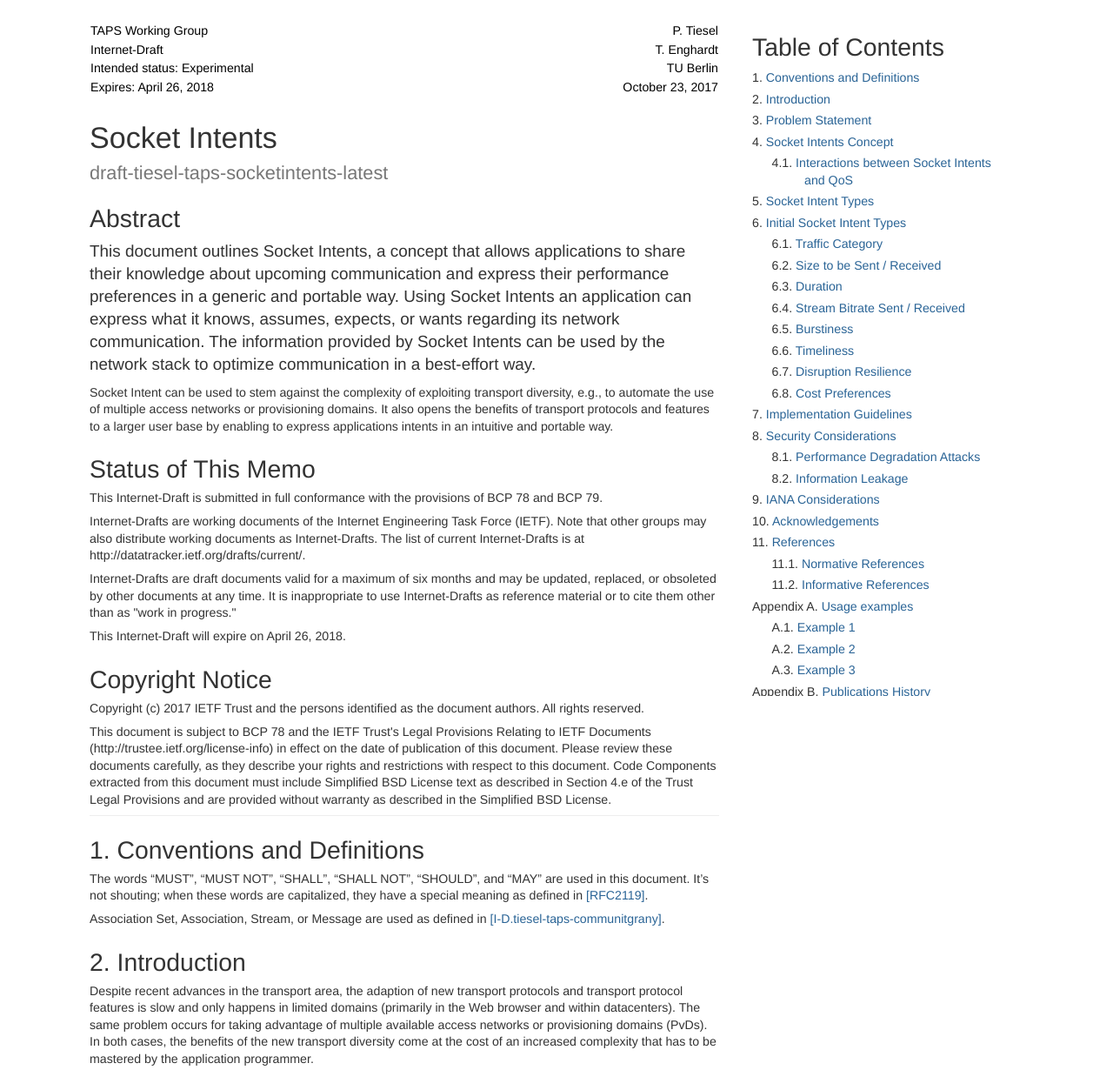
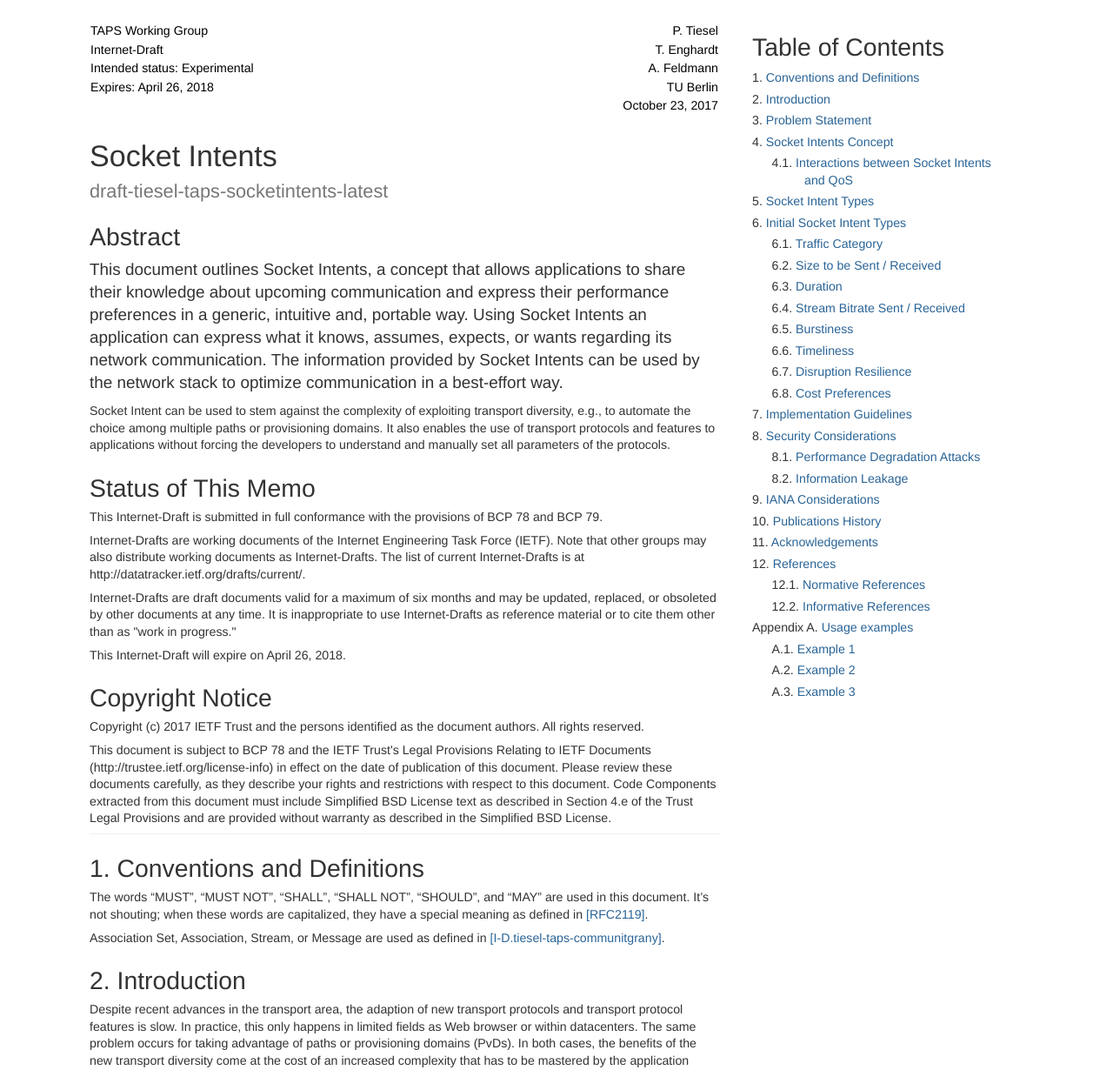
Before and after one commit to fg-inet/draft-tiesel-taps-socketintents, a plain HTML site: page draft-tiesel-taps-socketintents.html in a window 1280 px wide. Shown: the top 1230 px of the page at 87% size. Drawn offline with Linux system fonts and the light colour scheme.

Commit message:
Script updating gh-pages from 6d8e573. [ci skip]

```diff
--- a/draft-tiesel-taps-socketintents.html
+++ b/draft-tiesel-taps-socketintents.html
@@ -295,28 +295,28 @@ address {
 <link href="#rfc.section.8.1" rel="Chapter" title="8.1 Performance Degradation Attacks"/>
 <link href="#rfc.section.8.2" rel="Chapter" title="8.2 Information Leakage"/>
 <link href="#rfc.section.9" rel="Chapter" title="9 IANA Considerations"/>
-<link href="#rfc.section.10" rel="Chapter" title="10 Acknowledgements"/>
-<link href="#rfc.references" rel="Chapter" title="11 References"/>
-<link href="#rfc.references.1" rel="Chapter" title="11.1 Normative References"/>
-<link href="#rfc.references.2" rel="Chapter" title="11.2 Informative References"/>
+<link href="#rfc.section.10" rel="Chapter" title="10 Publications History"/>
+<link href="#rfc.section.11" rel="Chapter" title="11 Acknowledgements"/>
+<link href="#rfc.references" rel="Chapter" title="12 References"/>
+<link href="#rfc.references.1" rel="Chapter" title="12.1 Normative References"/>
+<link href="#rfc.references.2" rel="Chapter" title="12.2 Informative References"/>
 <link href="#rfc.appendix.A" rel="Chapter" title="A Usage examples"/>
 <link href="#rfc.appendix.A.1" rel="Chapter" title="A.1 Example 1"/>
 <link href="#rfc.appendix.A.2" rel="Chapter" title="A.2 Example 2"/>
 <link href="#rfc.appendix.A.3" rel="Chapter" title="A.3 Example 3"/>
-<link href="#rfc.appendix.B" rel="Chapter" title="B Publications History"/>
-<link href="#rfc.appendix.C" rel="Chapter" title="C Changes"/>
-<link href="#rfc.appendix.C.1" rel="Chapter" title="C.1 Since -00"/>
+<link href="#rfc.appendix.B" rel="Chapter" title="B Changes"/>
+<link href="#rfc.appendix.B.1" rel="Chapter" title="B.1 Since -00"/>
 <link href="#rfc.authors" rel="Chapter"/>
 
 
   <meta name="generator" content="xml2rfc version 2.5.2 - http://tools.ietf.org/tools/xml2rfc" />
   <link rel="schema.dct" href="http://purl.org/dc/terms/" />
 
-  <meta name="dct.creator" content="Tiesel, P. and T. Enghardt" />
+  <meta name="dct.creator" content="Tiesel, P., Enghardt, T., and A. Feldmann" />
   <meta name="dct.identifier" content="urn:ietf:id:draft-tiesel-taps-socketintents-latest" />
   <meta name="dct.issued" scheme="ISO8601" content="2017-10-23" />
-  <meta name="dct.abstract" content="This document outlines Socket Intents, a concept that allows applications to share their knowledge about upcoming communication and express their performance preferences in a generic and portable way.  Using Socket Intents an application can express what it knows, assumes, expects, or wants regarding its network communication.  The information provided by Socket Intents can be used by the network stack to optimize communication in a best-effort way." />
-  <meta name="description" content="This document outlines Socket Intents, a concept that allows applications to share their knowledge about upcoming communication and express their performance preferences in a generic and portable way.  Using Socket Intents an application can express what it knows, assumes, expects, or wants regarding its network communication.  The information provided by Socket Intents can be used by the network stack to optimize communication in a best-effort way." />
+  <meta name="dct.abstract" content="This document outlines Socket Intents, a concept that allows applications to share their knowledge about upcoming communication and express their performance preferences in a generic, intuitive and, portable way.  Using Socket Intents an application can express what it knows, assumes, expects, or wants regarding its network communication.  The information provided by Socket Intents can be used by the network stack to optimize communication in a best-effort way." />
+  <meta name="description" content="This document outlines Socket Intents, a concept that allows applications to share their knowledge about upcoming communication and express their performance preferences in a generic, intuitive and, portable way.  Using Socket Intents an application can express what it knows, assumes, expects, or wants regarding its network communication.  The information provided by Socket Intents can be used by the network stack to optimize communication in a best-effort way." />
 
 </head>
 
@@ -335,10 +335,14 @@ address {
 </tr>
 <tr>
   <td class="left">Intended status: Experimental</td>
+  <td class="right">A. Feldmann</td>
+</tr>
+<tr>
+  <td class="left">Expires: April 26, 2018</td>
   <td class="right">TU Berlin</td>
 </tr>
 <tr>
-  <td class="left">Expires: April 26, 2018</td>
+  <td class="left"></td>
   <td class="right">October 23, 2017</td>
 </tr>
 
@@ -352,8 +356,8 @@ address {
   <h1 id="rfc.abstract">
   <a href="#rfc.abstract">Abstract</a>
 </h1>
-<p>This document outlines Socket Intents, a concept that allows applications to share their knowledge about upcoming communication and express their performance preferences in a generic and portable way.  Using Socket Intents an application can express what it knows, assumes, expects, or wants regarding its network communication.  The information provided by Socket Intents can be used by the network stack to optimize communication in a best-effort way.</p>
-<p>Socket Intent can be used to stem against the complexity of exploiting transport diversity, e.g., to automate the use of multiple access networks or provisioning domains.  It also opens the benefits of transport protocols and features to a larger user base by enabling to express applications intents in an intuitive and portable way.</p>
+<p>This document outlines Socket Intents, a concept that allows applications to share their knowledge about upcoming communication and express their performance preferences in a generic, intuitive and, portable way.  Using Socket Intents an application can express what it knows, assumes, expects, or wants regarding its network communication.  The information provided by Socket Intents can be used by the network stack to optimize communication in a best-effort way.</p>
+<p>Socket Intent can be used to stem against the complexity of exploiting transport diversity, e.g., to automate the choice among multiple paths or provisioning domains.  It also enables the use of transport protocols and features to applications without forcing the developers to understand and manually set all parameters of the protocols.</p>
 <h1 id="rfc.status">
   <a href="#rfc.status">Status of This Memo</a>
 </h1>
@@ -392,17 +396,17 @@ address {
 <ul><li>8.1.   <a href="#rfc.section.8.1">Performance Degradation Attacks</a></li>
 <li>8.2.   <a href="#rfc.section.8.2">Information Leakage</a></li>
 </ul><li>9.   <a href="#rfc.section.9">IANA Considerations</a></li>
-<li>10.   <a href="#rfc.section.10">Acknowledgements</a></li>
-<li>11.   <a href="#rfc.references">References</a></li>
-<ul><li>11.1.   <a href="#rfc.references.1">Normative References</a></li>
-<li>11.2.   <a href="#rfc.references.2">Informative References</a></li>
+<li>10.   <a href="#rfc.section.10">Publications History</a></li>
+<li>11.   <a href="#rfc.section.11">Acknowledgements</a></li>
+<li>12.   <a href="#rfc.references">References</a></li>
+<ul><li>12.1.   <a href="#rfc.references.1">Normative References</a></li>
+<li>12.2.   <a href="#rfc.references.2">Informative References</a></li>
 </ul><li>Appendix A.   <a href="#rfc.appendix.A">Usage examples</a></li>
 <ul><li>A.1.   <a href="#rfc.appendix.A.1">Example 1</a></li>
 <li>A.2.   <a href="#rfc.appendix.A.2">Example 2</a></li>
 <li>A.3.   <a href="#rfc.appendix.A.3">Example 3</a></li>
-</ul><li>Appendix B.   <a href="#rfc.appendix.B">Publications History</a></li>
-<li>Appendix C.   <a href="#rfc.appendix.C">Changes</a></li>
-<ul><li>C.1.   <a href="#rfc.appendix.C.1">Since -00</a></li>
+</ul><li>Appendix B.   <a href="#rfc.appendix.B">Changes</a></li>
+<ul><li>B.1.   <a href="#rfc.appendix.B.1">Since -00</a></li>
 </ul><li><a href="#rfc.authors">Authors' Addresses</a></li>
 
 
@@ -412,9 +416,9 @@ address {
 <p id="rfc.section.1.p.1">The words &#8220;MUST&#8221;, &#8220;MUST NOT&#8221;, &#8220;SHALL&#8221;, &#8220;SHALL NOT&#8221;, &#8220;SHOULD&#8221;, and &#8220;MAY&#8221; are used in this document. It&#8217;s not shouting; when these words are capitalized, they have a special meaning as defined in <a href="#RFC2119">[RFC2119]</a>.</p>
 <p id="rfc.section.1.p.2">Association Set, Association, Stream, or Message are used as defined in <a href="#I-D.tiesel-taps-communitgrany">[I-D.tiesel-taps-communitgrany]</a>.</p>
 <h1 id="rfc.section.2"><a href="#rfc.section.2">2.</a> <a href="#intro" id="intro">Introduction</a></h1>
-<p id="rfc.section.2.p.1">Despite recent advances in the transport area, the adaption of new transport protocols and transport protocol features is slow and only happens in limited domains (primarily in the Web browser and within datacenters).  The same problem occurs for taking advantage of multiple available access networks or provisioning domains (PvDs).  In both cases, the benefits of the new transport diversity come at the cost of an increased complexity that has to be mastered by the application programmer.</p>
+<p id="rfc.section.2.p.1">Despite recent advances in the transport area, the adaption of new transport protocols and transport protocol features is slow.  In practice, this only happens in limited fields as Web browser or within datacenters.  The same problem occurs for taking advantage of paths or provisioning domains (PvDs).  In both cases, the benefits of the new transport diversity come at the cost of an increased complexity that has to be mastered by the application programmer.</p>
 <p id="rfc.section.2.p.2">To enable transport features like TCP fast open <a href="#RFC7413">[RFC7413]</a> or to control how MPTCP <a href="#RFC6824">[RFC6824]</a> creates subflows requires specialized APIs.  These APIs are not part of the standard socket API and are usually not portable and not available in many programming languages.  Using them often requires profound knowledge of the transport protocol internals.</p>
-<p id="rfc.section.2.p.3">To use multiple network interfaces, applications usually have to use their own heuristics to select which access network to use.  Choosing the right interface is difficult as their characteristics differ, e.g., regarding performance.  Obtaining the necessary information is difficult since it may require special privileges and non-portable APIs.</p>
+<p id="rfc.section.2.p.3">To use multiple paths, applications usually have to use their own heuristics to select which paths, provisioning domains, or access network to use.  Choosing the right path is difficult as their characteristics differ, e.g., regarding performance.  Obtaining the necessary information is difficult since it may require special privileges and non-portable APIs.</p>
 <p id="rfc.section.2.p.4">In all cases mentioned above, an application that wants to take advantage of the available transport diversity is faced with substantially higher complexity regarding network APIs and networking code.</p>
 <h1 id="rfc.section.3"><a href="#rfc.section.3">3.</a> <a href="#problem-statement" id="problem-statement">Problem Statement</a></h1>
 <p id="rfc.section.3.p.1">Application programmers opening a communication channel typically know how this channel will be used.  There is more information available than the protocol and destination address needed to establish a communication channel: An application developer has an intuition about many aspects of an upcoming communication.  These intuition may include:</p>
@@ -431,7 +435,7 @@ address {
   <dd style="margin-left: 8">whether the application can gracefully handle certain error cases</dd>
 </dl>
 <p id="rfc.section.3.p.3">These preferences, expectations and other information known about the upcoming communication should be expressible in an intuitive, generic way, that is independent of the network and transport protocol.  Its representation should be independent of the actual API used for network communication and should be expressible in whatever API available, e.g., as socket options for BSD sockets or as part of the address resolution configuration for <a href="#I-D.trammell-taps-post-sockets">Post Sockets</a> <cite title="NONE">[I-D.trammell-taps-post-sockets]</cite>.</p>
-<p id="rfc.section.3.p.4">Socket Intents should enable the OS to adjust the communication channel according to the application&#8217;s intents in a best-effort fashion: They should provide the information needed to automatically enabling transport features the application can benefit from or help choosing the most suitable (combination) of access networks or PvD (see <a href="#RFC7556">[RFC7556]</a>, Section 6.2) available.  The actual implementation is not part of the Socket Intents concept, it is left to an OS policy that may choose the best transport protocol, default parameters and PvDs available and may also try to further optimize wherever possible.</p>
+<p id="rfc.section.3.p.4">Socket Intents should enable the OS to adjust the communication channel according to the application&#8217;s intents in a best-effort fashion: They should provide the information needed to automatically enabling transport features the application can benefit from or help choosing the most suitable (combination) of paths based on the properties of the access networks or PvD (see <a href="#RFC7556">[RFC7556]</a>, Section 6.2) available.  The actual implementation is not part of the Socket Intents concept, it is left to an OS policy that may choose the best transport protocol, default parameters and PvDs available and may also try to further optimize wherever possible.</p>
 <h1 id="rfc.section.4"><a href="#rfc.section.4">4.</a> <a href="#concept" id="concept">Socket Intents Concept</a></h1>
 <p id="rfc.section.4.p.1">Socket Intents are pieces of information that allow an application to express what they know about the application&#8217;s communication.  They indicate what the application wants to achieve, knows, or assumes in general, intuitive terms.  An application can use them to annotate the characteristics, preferences, and intentions it associates with each communication unit.  Depending on the API used, Socket Intents can be used on a per Association Set, Association, Stream or, Message level.</p>
 <p id="rfc.section.4.p.2">Socket Intents are optional information that can be considered in a <em>best-effort</em> manner.  Socket Intents <em>do not include requirements</em>, such as reliable in-order delivery.  Typical examples include desired transport characteristics, e.g., low delay, high throughput, or minimal cost, as well as expected application behavior, e.g., will send 500 bytes.  As this information captures the intents of an applications and passes them along with the communication socket, we call these pieces of information Socket Intents.</p>
@@ -646,11 +650,11 @@ address {
   </thead>
   <tbody>
     <tr>
-      <td class="left">sensitive*</td>
+      <td class="left">sensitive</td>
       <td class="left">Disruptions result in application failure, disrupting user experience</td>
     </tr>
     <tr>
-      <td class="left">recoverable</td>
+      <td class="left">recoverable*</td>
       <td class="left">Disruptions are inconvenient for the application, but can be recovered from</td>
     </tr>
     <tr>
@@ -710,10 +714,17 @@ address {
 <p id="rfc.section.8.2.p.1">Varying the transport or IP layer parameters of packets belonging to different Streams or Messages multiplexed in the same encrypted association might enable an attacker to gain some ground truth about the shares of different kinds of traffic. As this might also be implied by packet timings, application developers might weight the small additional information disclosure against the possible performance gains. Using Socket Intents on Association level can be considered safe.</p>
 <h1 id="rfc.section.9"><a href="#rfc.section.9">9.</a> <a href="#iana" id="iana">IANA Considerations</a></h1>
 <p id="rfc.section.9.p.1">The Socket Intents type namespace SHOULD be managed by the IANA registry. Details conforming to <a href="#RFC5226">[RFC5226]</a> are laid out in <a href="#typespec">Section 5</a>, the initial types for the registry are described in <a href="#types">Section 6</a>.</p>
-<h1 id="rfc.section.10"><a href="#rfc.section.10">10.</a> <a href="#acknowledgements" id="acknowledgements">Acknowledgements</a></h1>
-<p id="rfc.section.10.p.1">This work has been supported by Leibniz Prize project funds of DFG - German Research Foundation: Gottfried Wilhelm Leibniz-Preis 2011 (FKZ FE 570/4-1).</p>
-<h1 id="rfc.references"><a href="#rfc.references">11.</a> References</h1>
-<h1 id="rfc.references.1"><a href="#rfc.references.1">11.1.</a> Normative References</h1>
+<h1 id="rfc.section.10"><a href="#rfc.section.10">10.</a> <a href="#publications-history" id="publications-history">Publications History</a></h1>
+<p/>
+
+<ul>
+  <li>The original idea of Socket Intents was published in <a href="#CoNEXT2013">[CoNEXT2013]</a>.</li>
+  <li>A performance study &#8220;Socket Intents: OS Support for Using Multiple Access Networks and its Benefits for Web Browsing&#8221; is under submission.</li>
+</ul>
+<h1 id="rfc.section.11"><a href="#rfc.section.11">11.</a> <a href="#acknowledgements" id="acknowledgements">Acknowledgements</a></h1>
+<p id="rfc.section.11.p.1">This work has been supported by Leibniz Prize project funds of DFG - German Research Foundation: Gottfried Wilhelm Leibniz-Preis 2011 (FKZ FE 570/4-1).</p>
+<h1 id="rfc.references"><a href="#rfc.references">12.</a> References</h1>
+<h1 id="rfc.references.1"><a href="#rfc.references.1">12.1.</a> Normative References</h1>
 <table>
   <tbody>
     <tr>
@@ -736,7 +747,7 @@ address {
     </tr>
   </tbody>
 </table>
-<h1 id="rfc.references.2"><a href="#rfc.references.2">11.2.</a> Informative References</h1>
+<h1 id="rfc.references.2"><a href="#rfc.references.2">12.2.</a> Informative References</h1>
 <table>
   <tbody>
     <tr>
@@ -755,7 +766,7 @@ address {
       <td class="reference">
         <b id="I-D.pauly-taps-guidelines">[I-D.pauly-taps-guidelines]</b>
       </td>
-      <td class="top"><a>Pauly, T.</a>, "<a href="http://tools.ietf.org/html/draft-pauly-taps-guidelines-00">Software Guidelines for Protocol Evolution</a>", Internet-Draft draft-pauly-taps-guidelines-00, February 2017.</td>
+      <td class="top"><a>Pauly, T.</a>, "<a href="http://tools.ietf.org/html/draft-pauly-taps-guidelines-01">Guidelines for Racing During Connection Establishment</a>", Internet-Draft draft-pauly-taps-guidelines-01, October 2017.</td>
     </tr>
     <tr>
       <td class="reference">
@@ -816,15 +827,8 @@ address {
 <p id="rfc.section.A.3.p.2">For the console session, the application can set the &#8220;Traffic Category&#8221; to &#8220;control&#8221;, the &#8220;Burstiness&#8221; to &#8220;random bursts&#8221;, the timeliness to &#8220;interactive&#8221; and the resilience to &#8220;sensitive&#8221;.</p>
 <p id="rfc.section.A.3.p.3">For the file transfers, SSH may set both, the &#8220;Traffic Category&#8221; and &#8220;Burstiness&#8221; to &#8220;bulk&#8221;. It may also know the size of the transfer and therefore sets &#8220;Message Size to be Sent&#8221; or &#8220;Message Size to be Received&#8221;.</p>
 <p id="rfc.section.A.3.p.4">Assuming there are transport opportunities supporting multiple streams in a single association (e.g. SCPT <a href="#RFC4960">[RFC4960]</a>), the OS can use this information to schedule the streams over different links to meet their requirements (latency vs. bandwidth).  In case the OS has to use TCP, it can still optimize by disabling TCP Nagle Algorithm for console session related transmissions.</p>
-<h1 id="rfc.appendix.B"><a href="#rfc.appendix.B">Appendix B.</a> <a href="#publications-history" id="publications-history">Publications History</a></h1>
-<p/>
-
-<ul>
-  <li>The original idea of Socket Intents was published in <a href="#CoNEXT2013">[CoNEXT2013]</a>.</li>
-  <li>A performance study &#8220;Socket Intents: OS Support for Using Multiple Access Networks and its Benefits for Web Browsing&#8221; is under submission.</li>
-</ul>
-<h1 id="rfc.appendix.C"><a href="#rfc.appendix.C">Appendix C.</a> <a href="#changes" id="changes">Changes</a></h1>
-<h1 id="rfc.appendix.C.1"><a href="#rfc.appendix.C.1">C.1.</a> <a href="#since-00" id="since-00">Since -00</a></h1>
+<h1 id="rfc.appendix.B"><a href="#rfc.appendix.B">Appendix B.</a> <a href="#changes" id="changes">Changes</a></h1>
+<h1 id="rfc.appendix.B.1"><a href="#rfc.appendix.B.1">B.1.</a> <a href="#since-00" id="since-00">Since -00</a></h1>
 <p/>
 
 <ul>
@@ -832,7 +836,7 @@ address {
   <li>More detailed Socket Intent Types specification</li>
   <li>Added implementation guidelines</li>
   <li>Many clairfications</li>
-  <li>Fixed Author affiliation</li>
+  <li>Fixed Authors and affiliations</li>
 </ul>
 <h1 id="rfc.authors">
   <a href="#rfc.authors">Authors' Addresses</a>
@@ -881,6 +885,28 @@ address {
 	<span class="vcardline">EMail: <a href="mailto:theresa@inet.tu-berlin.de">theresa@inet.tu-berlin.de</a></span>
 
   </address>
+</div><div class="avoidbreak">
+  <address class="vcard">
+	<span class="vcardline">
+	  <span class="fn">Anja Feldmann</span>
+	  <span class="n hidden">
+		<span class="family-name">Feldmann</span>
+	  </span>
+	</span>
+	<span class="org vcardline">TU Berlin</span>
+	<span class="adr">
+	  <span class="vcardline">Marchstr. 23</span>
+
+	  <span class="vcardline">
+		<span class="locality">Berlin</span>,
+		<span class="region"></span>
+		<span class="code"></span>
+	  </span>
+	  <span class="country-name vcardline">Germany</span>
+	</span>
+	<span class="vcardline">EMail: <a href="mailto:anja@inet.tu-berlin.de">anja@inet.tu-berlin.de</a></span>
+
+  </address>
 </div>
 
 </body>
```
Also changed, not shown: draft-tiesel-taps-socketintents.txt.
